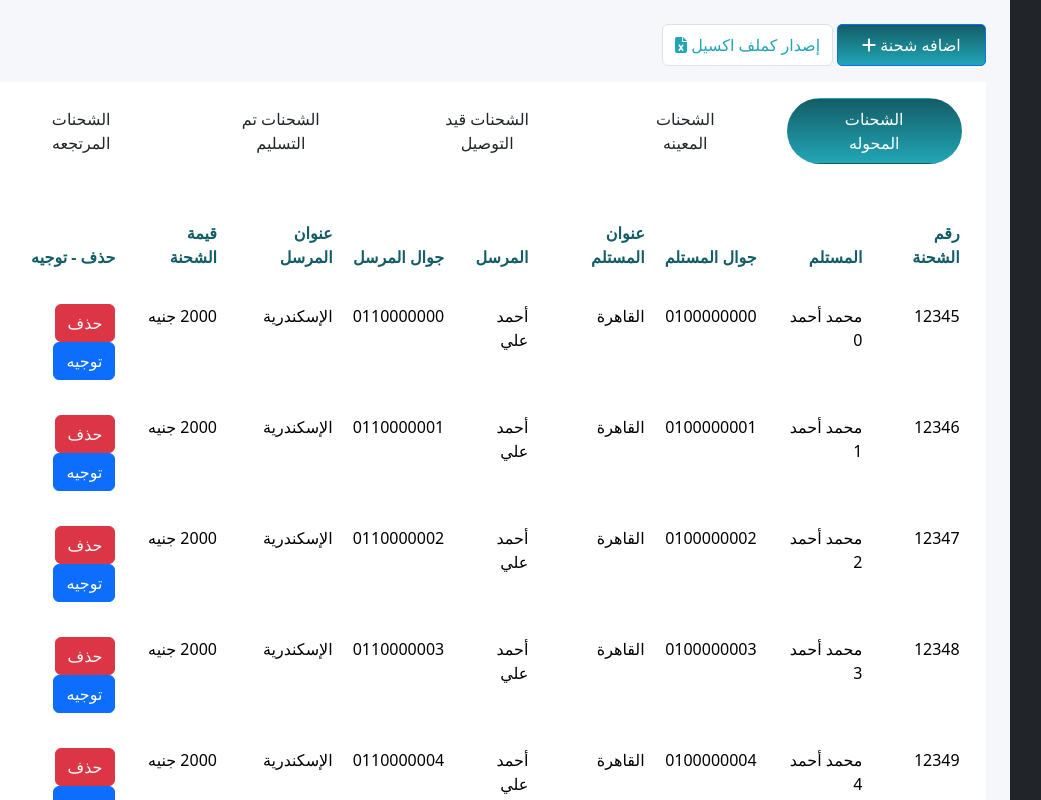
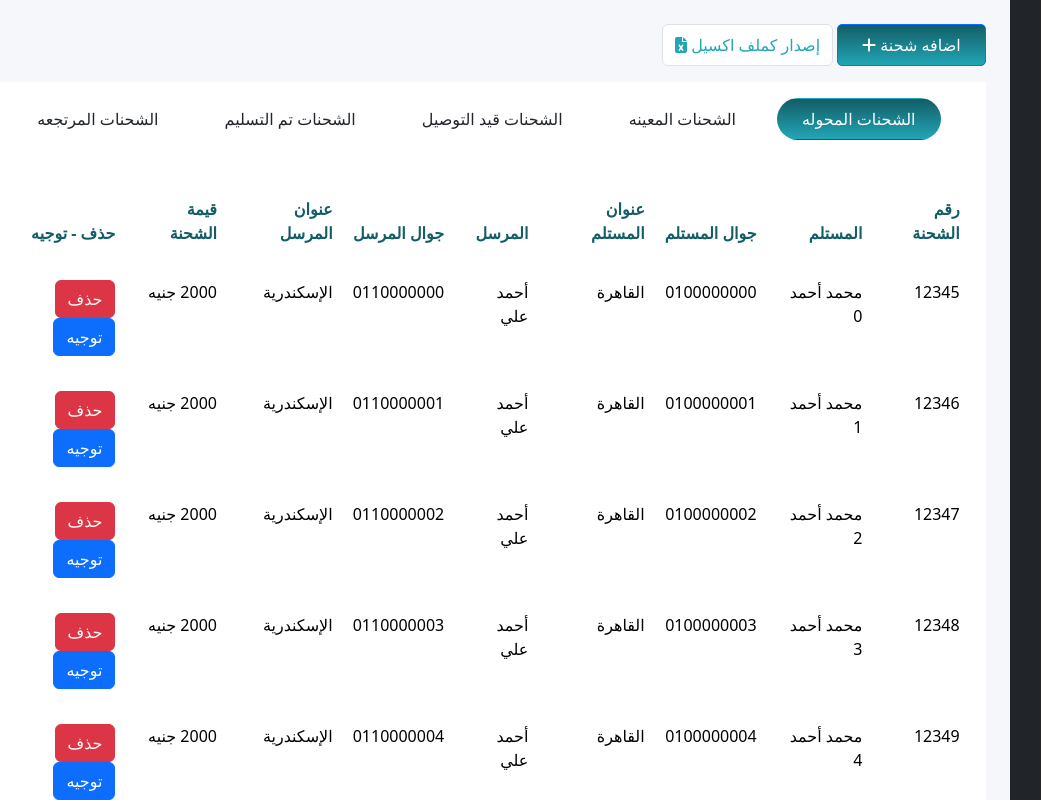
Before and after one commit to YasmeenMohamed1/Dashboard, a React (Create React App) app: page /deliveryShipment in a window 1280 px wide. Shown: the top 800 px of the page, without its empty margins (57-1098 px from the left). Built offline with nearby package versions, Linux system fonts and the light colour scheme.

Commit message:
Update deliveryShipments.js

```diff
--- a/src/Pages/deliveryShipments.js
+++ b/src/Pages/deliveryShipments.js
@@ -1,3 +1,292 @@
+// import React, { useState } from "react";
+// import "bootstrap/dist/css/bootstrap.min.css";
+// import { FontAwesomeIcon } from "@fortawesome/react-fontawesome";
+// import { faFileExcel, faPlus } from "@fortawesome/free-solid-svg-icons";
+// import * as XLSX from "xlsx";
+// import { Button } from "react-bootstrap";
+// import MessageAdd from "../Components/messageAdd";
+
+// const DeliveryShipment = () => {
+//   const shipments = Array.from({ length: 25 }, (_, index) => ({
+//     id: 12345 + index,
+//     recipient: "محمد أحمد " + index,
+//     recipientPhone: "010000000" + index,
+//     recipientAddress: "القاهرة",
+//     sender: "أحمد علي",
+//     senderPhone: "011000000" + index,
+//     senderAddress: "الإسكندرية",
+//     value: "2000 جنيه",
+//   }));
+
+//   const completedShipments = Array.from({ length: 15 }, (_, index) => ({
+//     id: 54321 + index,
+//     recipient: "علي عمر " + index,
+//     recipientPhone: "010100000" + index,
+//     recipientAddress: "الجيزة",
+//     sender: "ياسر محمد",
+//     senderPhone: "012000000" + index,
+//     senderAddress: "طنطا",
+//     value: "1500 جنيه",
+//   }));
+
+//   const canceledShipments = Array.from({ length: 10 }, (_, index) => ({
+//     id: 33333 + index,
+//     recipient: "أحمد سالم " + index,
+//     recipientPhone: "012200000" + index,
+//     recipientAddress: "أسيوط",
+//     sender: "خالد سامي",
+//     senderPhone: "011200000" + index,
+//     senderAddress: "دمنهور",
+//     value: "1000 جنيه",
+//   }));
+
+//   const [currentPage, setCurrentPage] = useState(1);
+//   const [activeTab, setActiveTab] = useState("pending");
+//   const [showAddPopup, setShowAddPopup] = useState(false);
+//   const rowsPerPage = 9;
+
+//   const data =
+//     activeTab === "pending"
+//       ? shipments
+//       : activeTab === "completed"
+//       ? completedShipments
+//       : canceledShipments;
+
+//   const indexOfLastRow = currentPage * rowsPerPage;
+//   const indexOfFirstRow = indexOfLastRow - rowsPerPage;
+//   const currentRows = data.slice(indexOfFirstRow, indexOfLastRow);
+//   const totalPages = Math.ceil(data.length / rowsPerPage);
+
+//   const exportToExcel = () => {
+//     const sheetData = [
+//       [
+//         "رقم الشحنة",
+//         "المستلم",
+//         "جوال المستلم",
+//         "عنوان المستلم",
+//         "المرسل",
+//         "جوال المرسل",
+//         "عنوان المرسل",
+//         "قيمة الشحنة",
+//       ],
+//       ...currentRows.map((row) => [
+//         row.id,
+//         row.recipient,
+//         row.recipientPhone,
+//         row.recipientAddress,
+//         row.sender,
+//         row.senderPhone,
+//         row.senderAddress,
+//         row.value,
+//       ]),
+//     ];
+//     const wb = XLSX.utils.book_new();
+//     const ws = XLSX.utils.aoa_to_sheet(sheetData);
+//     XLSX.utils.book_append_sheet(wb, ws, "Shipments");
+//     XLSX.writeFile(wb, "المستخدمون.xlsx");
+//   };
+
+//   return (
+//     <div className="container-fluid" style={{ height: "100vh" }}>
+//       <div className="row">
+//         <nav className="col-12 col-md-2 navbar bg-dark"></nav>
+
+//         <div
+//           className="col-12 col-md-10 p-4"
+//           style={{ backgroundColor: "#F5F7FA" }}
+//         >
+//           <div className="d-flex justify-content-start mb-3">
+//             <Button
+//               className="px-4 py-2"
+//               style={{
+//                 backgroundImage:
+//                   "linear-gradient(180deg, #135D66 0%, #22A6B6 100%)",
+//                 textDecorationLine: "none",
+//                 borderRadius: "5px",
+//               }}
+//               onClick={() => setShowAddPopup(true)}
+//             >
+//               اضافه شحنة <FontAwesomeIcon icon={faPlus} />
+//             </Button>
+
+//             <button
+//               className="btn border mx-1"
+//               style={{ backgroundColor: "#fff", color: "#22A6B6" }}
+//               onClick={exportToExcel}
+//             >
+//               إصدار كملف اكسيل <FontAwesomeIcon icon={faFileExcel} />
+//             </button>
+//           </div>
+
+//           {showAddPopup && (
+//             <MessageAdd onClose={() => setShowAddPopup(false)} />
+//           )}
+
+//           <div
+//             className="box p-3"
+//             style={{ backgroundColor: "#fff", padding: "20px" }}
+//           >
+//             <div className="d-flex justify-content-center mb-3">
+//               <button
+//                 className={`btn mx-2 px-5 py-2 ${
+//                   activeTab === "pending" ? "active-button" : ""
+//                 }`}
+//                 onClick={() => setActiveTab("pending")}
+//               >
+//                 الشحنات المحوله
+//               </button>
+
+//               <button
+//                 className={`btn mx-2 px-5 py-2 ${
+//                   activeTab === "completed" ? "active-button" : ""
+//                 }`}
+//                 onClick={() => setActiveTab("completed")}
+//               >
+//                 الشحنات المعينه
+//               </button>
+
+//               <button
+//                 className={`btn mx-2 px-5 py-2 ${
+//                   activeTab === "canceled" ? "active-button" : ""
+//                 }`}
+//                 onClick={() => setActiveTab("canceled")}
+//               >
+//                 الشحنات قيد التوصيل
+//               </button>
+
+//               <button
+//   className={`btn mx-2 px-5 py-2 ${
+//     activeTab === "delivered" ? "active-button" : ""
+//   }`}
+//   onClick={() => setActiveTab("delivered")}
+// >
+//   الشحنات تم التسليم
+// </button>
+
+// <button
+//   className={`btn mx-2 px-5 py-2 ${
+//     activeTab === "returned" ? "active-button" : ""
+//   }`}
+//   onClick={() => setActiveTab("returned")}
+// >
+//   الشحنات المرتجعه
+// </button>
+
+//             </div>
+
+//             <div className="table-container">
+//               <table
+//                 className="table mt-3"
+//                 style={{
+//                   borderCollapse: "separate",
+//                   borderSpacing: "0 15px",
+//                   minWidth: "800px",
+//                 }}
+//               >
+//                 <thead>
+//                   <tr>
+//                     {[
+//                       "رقم الشحنة",
+//                       "المستلم",
+//                       "جوال المستلم",
+//                       "عنوان المستلم",
+//                       "المرسل",
+//                       "جوال المرسل",
+//                       "عنوان المرسل",
+//                       "قيمة الشحنة",
+//                       "حذف - توجيه",
+//                     ].map((header, index) => (
+//                       <th
+//                         key={index}
+//                         style={{
+//                           color: "#135D66",
+//                           border: "none",
+//                           padding: "10px",
+//                         }}
+//                       >
+//                         {header}
+//                       </th>
+//                     ))}
+//                   </tr>
+//                 </thead>
+//                 <tbody>
+//                   {currentRows.map((row) => (
+//                     <tr
+//                       key={row.id}
+//                       style={{
+//                         backgroundColor: "#f9f9f9",
+//                         borderRadius: "10px",
+//                       }}
+//                     >
+//                       <td style={{ border: "none", padding: "10px" }}>
+//                         {row.id}
+//                       </td>
+//                       <td style={{ border: "none", padding: "10px" }}>
+//                         {row.recipient}
+//                       </td>
+//                       <td style={{ border: "none", padding: "10px" }}>
+//                         {row.recipientPhone}
+//                       </td>
+//                       <td style={{ border: "none", padding: "10px" }}>
+//                         {row.recipientAddress}
+//                       </td>
+//                       <td style={{ border: "none", padding: "10px" }}>
+//                         {row.sender}
+//                       </td>
+//                       <td style={{ border: "none", padding: "10px" }}>
+//                         {row.senderPhone}
+//                       </td>
+//                       <td style={{ border: "none", padding: "10px" }}>
+//                         {row.senderAddress}
+//                       </td>
+//                       <td style={{ border: "none", padding: "10px" }}>
+//                         {row.value}
+//                       </td>
+//                       <td style={{ border: "none", padding: "10px" }}>
+//                         <button className="btn btn-danger">حذف</button>
+//                         <button className="btn btn-primary">توجيه</button>
+//                       </td>
+//                     </tr>
+//                   ))}
+//                 </tbody>
+//               </table>
+//             </div>
+//             <hr />
+//             <div className="d-flex justify-content-end align-items-center mt-3">
+//               <div>
+//                 {Array.from({ length: totalPages }, (_, index) => (
+//                   <button
+//                     key={index + 1}
+//                     className={`btn ${
+//                       currentPage === index + 1 ? "gradient" : "btn"
+//                     } mx-1`}
+//                     onClick={() => setCurrentPage(index + 1)}
+//                   >
+//                     {index + 1}
+//                   </button>
+//                 ))}
+//               </div>
+//               <div>
+//                 <button
+//                   className="btn mx-1"
+//                   onClick={() =>
+//                     setCurrentPage(
+//                       currentPage < totalPages ? currentPage + 1 : totalPages
+//                     )
+//                   }
+//                 >
+//                   التالي
+//                 </button>
+//               </div>
+//             </div>
+//           </div>
+//         </div>
+//       </div>
+//     </div>
+//   );
+// };
+
+// export default DeliveryShipment;
 import React, { useState } from "react";
 import "bootstrap/dist/css/bootstrap.min.css";
 import { FontAwesomeIcon } from "@fortawesome/react-fontawesome";
@@ -91,157 +380,47 @@ const DeliveryShipment = () => {
       <div className="row">
         <nav className="col-12 col-md-2 navbar bg-dark"></nav>
 
-        <div
-          className="col-12 col-md-10 p-4"
-          style={{ backgroundColor: "#F5F7FA" }}
-        >
+        <div className="col-12 col-md-10 p-4" style={{ backgroundColor: "#F5F7FA" }}>
           <div className="d-flex justify-content-start mb-3">
-            <Button
-              className="px-4 py-2"
-              style={{
-                backgroundImage:
-                  "linear-gradient(180deg, #135D66 0%, #22A6B6 100%)",
-                textDecorationLine: "none",
-                borderRadius: "5px",
-              }}
-              onClick={() => setShowAddPopup(true)}
-            >
+            <Button className="px-4 py-2" style={{ backgroundImage: "linear-gradient(180deg, #135D66 0%, #22A6B6 100%)", textDecorationLine: "none", borderRadius: "5px" }} onClick={() => setShowAddPopup(true)}>
               اضافه شحنة <FontAwesomeIcon icon={faPlus} />
             </Button>
-
-            <button
-              className="btn border mx-1"
-              style={{ backgroundColor: "#fff", color: "#22A6B6" }}
-              onClick={exportToExcel}
-            >
+            <button className="btn border mx-1" style={{ backgroundColor: "#fff", color: "#22A6B6" }} onClick={exportToExcel}>
               إصدار كملف اكسيل <FontAwesomeIcon icon={faFileExcel} />
             </button>
           </div>
 
-          {showAddPopup && (
-            <MessageAdd onClose={() => setShowAddPopup(false)} />
-          )}
+          {showAddPopup && <MessageAdd onClose={() => setShowAddPopup(false)} />}
 
-          <div
-            className="box p-3"
-            style={{ backgroundColor: "#fff", padding: "20px" }}
-          >
-            <div className="d-flex justify-content-center mb-3">
-              <button
-                className={`btn mx-2 px-5 py-2 ${
-                  activeTab === "pending" ? "active-button" : ""
-                }`}
-                onClick={() => setActiveTab("pending")}
-              >
-                الشحنات المحوله
-              </button>
-
-              <button
-                className={`btn mx-2 px-5 py-2 ${
-                  activeTab === "completed" ? "active-button" : ""
-                }`}
-                onClick={() => setActiveTab("completed")}
-              >
-                الشحنات المعينه
-              </button>
-
-              <button
-                className={`btn mx-2 px-5 py-2 ${
-                  activeTab === "canceled" ? "active-button" : ""
-                }`}
-                onClick={() => setActiveTab("canceled")}
-              >
-                الشحنات قيد التوصيل
-              </button>
-
-              <button
-  className={`btn mx-2 px-5 py-2 ${
-    activeTab === "delivered" ? "active-button" : ""
-  }`}
-  onClick={() => setActiveTab("delivered")}
->
-  الشحنات تم التسليم
-</button>
-
-<button
-  className={`btn mx-2 px-5 py-2 ${
-    activeTab === "returned" ? "active-button" : ""
-  }`}
-  onClick={() => setActiveTab("returned")}
->
-  الشحنات المرتجعه
-</button>
-
+          <div className="box p-3" style={{ backgroundColor: "#fff", padding: "20px" }}>
+            <div className="d-flex flex-wrap justify-content-center mb-3">
+              {["pending", "completed", "canceled", "delivered", "returned"].map((tab) => (
+                <button key={tab} className={`btn mx-2 px-4 py-2 ${activeTab === tab ? "active-button" : ""}`} onClick={() => setActiveTab(tab)}>
+                  {tab === "pending" ? "الشحنات المحوله" : tab === "completed" ? "الشحنات المعينه" : tab === "canceled" ? "الشحنات قيد التوصيل" : tab === "delivered" ? "الشحنات تم التسليم" : "الشحنات المرتجعه"}
+                </button>
+              ))}
             </div>
 
             <div className="table-container">
-              <table
-                className="table mt-3"
-                style={{
-                  borderCollapse: "separate",
-                  borderSpacing: "0 15px",
-                  minWidth: "800px",
-                }}
-              >
+              <table className="table mt-3" style={{ borderCollapse: "separate", borderSpacing: "0 15px" }}>
                 <thead>
                   <tr>
-                    {[
-                      "رقم الشحنة",
-                      "المستلم",
-                      "جوال المستلم",
-                      "عنوان المستلم",
-                      "المرسل",
-                      "جوال المرسل",
-                      "عنوان المرسل",
-                      "قيمة الشحنة",
-                      "حذف - توجيه",
-                    ].map((header, index) => (
-                      <th
-                        key={index}
-                        style={{
-                          color: "#135D66",
-                          border: "none",
-                          padding: "10px",
-                        }}
-                      >
-                        {header}
-                      </th>
+                    {["رقم الشحنة", "المستلم", "جوال المستلم", "عنوان المستلم", "المرسل", "جوال المرسل", "عنوان المرسل", "قيمة الشحنة", "حذف - توجيه"].map((header, index) => (
+                      <th key={index} style={{ color: "#135D66", border: "none", padding: "10px" }}>{header}</th>
                     ))}
                   </tr>
                 </thead>
                 <tbody>
                   {currentRows.map((row) => (
-                    <tr
-                      key={row.id}
-                      style={{
-                        backgroundColor: "#f9f9f9",
-                        borderRadius: "10px",
-                      }}
-                    >
-                      <td style={{ border: "none", padding: "10px" }}>
-                        {row.id}
-                      </td>
-                      <td style={{ border: "none", padding: "10px" }}>
-                        {row.recipient}
-                      </td>
-                      <td style={{ border: "none", padding: "10px" }}>
-                        {row.recipientPhone}
-                      </td>
-                      <td style={{ border: "none", padding: "10px" }}>
-                        {row.recipientAddress}
-                      </td>
-                      <td style={{ border: "none", padding: "10px" }}>
-                        {row.sender}
-                      </td>
-                      <td style={{ border: "none", padding: "10px" }}>
-                        {row.senderPhone}
-                      </td>
-                      <td style={{ border: "none", padding: "10px" }}>
-                        {row.senderAddress}
-                      </td>
-                      <td style={{ border: "none", padding: "10px" }}>
-                        {row.value}
-                      </td>
+                    <tr key={row.id} style={{ backgroundColor: "#f9f9f9", borderRadius: "10px" }}>
+                      <td style={{ border: "none", padding: "10px" }}>{row.id}</td>
+                      <td style={{ border: "none", padding: "10px" }}>{row.recipient}</td>
+                      <td style={{ border: "none", padding: "10px" }}>{row.recipientPhone}</td>
+                      <td style={{ border: "none", padding: "10px" }}>{row.recipientAddress}</td>
+                      <td style={{ border: "none", padding: "10px" }}>{row.sender}</td>
+                      <td style={{ border: "none", padding: "10px" }}>{row.senderPhone}</td>
+                      <td style={{ border: "none", padding: "10px" }}>{row.senderAddress}</td>
+                      <td style={{ border: "none", padding: "10px" }}>{row.value}</td>
                       <td style={{ border: "none", padding: "10px" }}>
                         <button className="btn btn-danger">حذف</button>
                         <button className="btn btn-primary">توجيه</button>
@@ -251,30 +430,18 @@ const DeliveryShipment = () => {
                 </tbody>
               </table>
             </div>
+
             <hr />
             <div className="d-flex justify-content-end align-items-center mt-3">
               <div>
                 {Array.from({ length: totalPages }, (_, index) => (
-                  <button
-                    key={index + 1}
-                    className={`btn ${
-                      currentPage === index + 1 ? "gradient" : "btn"
-                    } mx-1`}
-                    onClick={() => setCurrentPage(index + 1)}
-                  >
+                  <button key={index + 1} className={`btn ${currentPage === index + 1 ? "gradient" : "btn"} mx-1`} onClick={() => setCurrentPage(index + 1)}>
                     {index + 1}
                   </button>
                 ))}
               </div>
               <div>
-                <button
-                  className="btn mx-1"
-                  onClick={() =>
-                    setCurrentPage(
-                      currentPage < totalPages ? currentPage + 1 : totalPages
-                    )
-                  }
-                >
+                <button className="btn mx-1" onClick={() => setCurrentPage(currentPage < totalPages ? currentPage + 1 : totalPages)}>
                   التالي
                 </button>
               </div>
```
